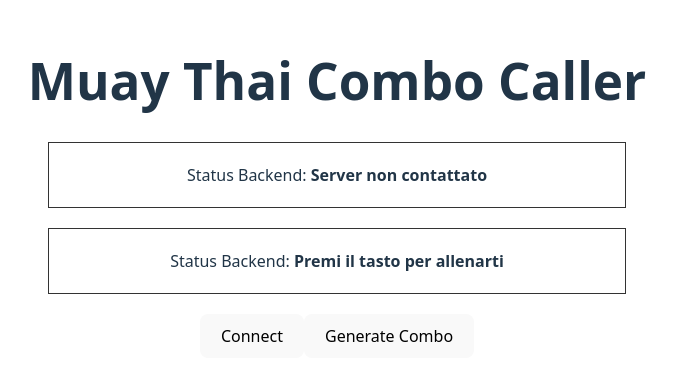
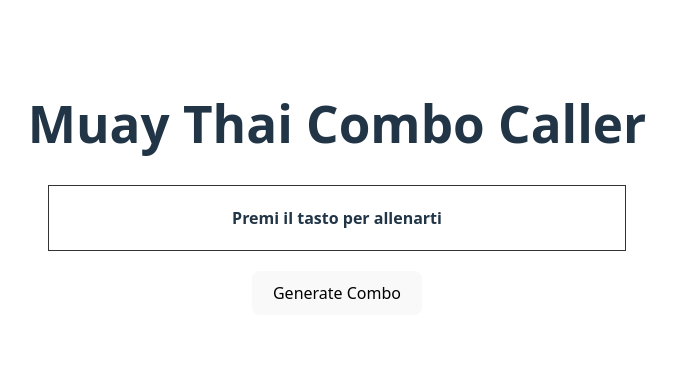
Before and after one commit to antonio-spano/muaythai, a React (Vite) app in the folder client/: page / in a window 1280 px wide. Shown: the part 220-600 px from the top of the page, without its empty margins (303-980 px from the left). Built offline with nearby package versions, Linux system fonts and the light colour scheme.

Commit message:
Some polish work

```diff
--- a/client/src/App.jsx
+++ b/client/src/App.jsx
@@ -2,21 +2,7 @@ import { useState } from "react";
 import "./App.css";
 
 function App() {
-  const [status, setStatus] = useState("Server non contattato");
   const [combo, setCombo] = useState("Premi il tasto per allenarti");
-
-  const testConnection = async () => {
-    try {
-      // Chiama il backend sulla porta 5000
-      const response = await fetch("http://localhost:5000/");
-      const data = await response.json();
-      setStatus(data.message);
-      alert("Tutto funziona! Ora puoi scrivere il codice.");
-    } catch (error) {
-      console.error(error);
-      setStatus("Errore: Backend non raggiungibile");
-    }
-  };
 
   const getNewCombo = async () => {
     try {
@@ -33,24 +19,12 @@ function App() {
   return (
     <div style={{ textAlign: "center", marginTop: "50px" }}>
       <h1>Muay Thai Combo Caller</h1>
-      <div
-        style={{ padding: "20px", border: "1px solid #333", margin: "20px" }}
-      >
-        Status Backend: <strong>{status}</strong>
-      </div>
 
       <div
         style={{ padding: "20px", border: "1px solid #333", margin: "20px" }}
       >
-        Status Backend: <strong>{combo}</strong>
+        <strong>{combo}</strong>
       </div>
-
-      <button
-        onClick={testConnection}
-        style={{ padding: "10px 20px", fontSize: "16px" }}
-      >
-        Connect
-      </button>
 
       <button
         onClick={getNewCombo}
```
